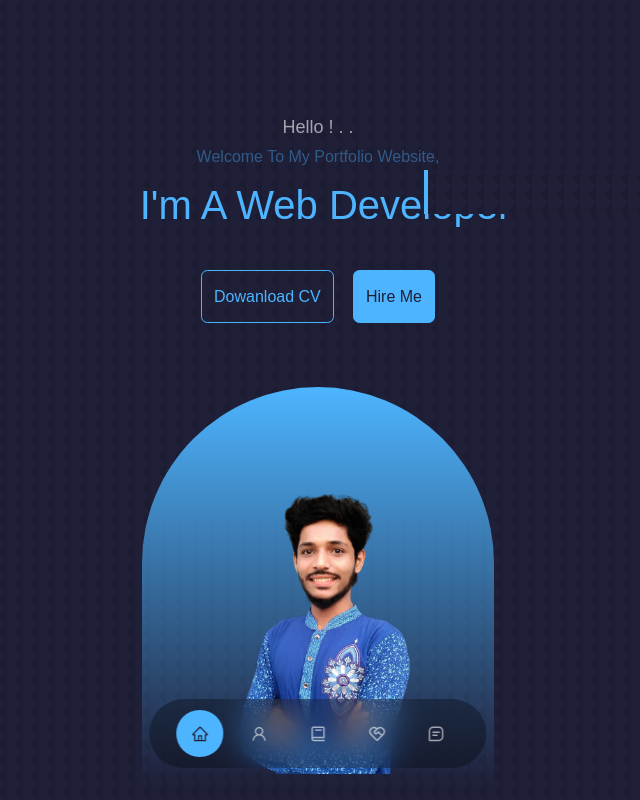
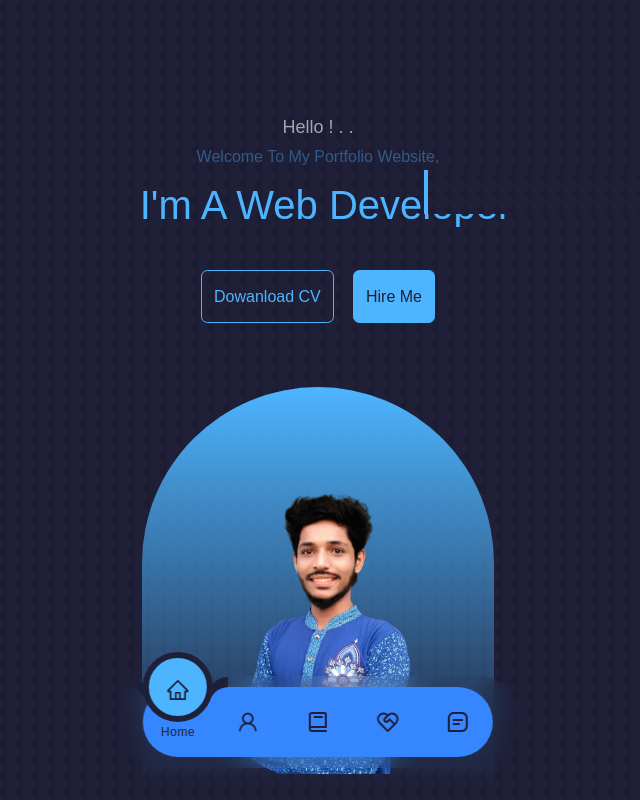
Before and after one commit to MrMADS28289/My-Portfolio-Website, a React (Create React App) app: page / in a window 1280 px wide. Shown: the top 800 px of the page, without its empty margins (322-962 px from the left). Built offline with nearby package versions, Linux system fonts and the light colour scheme.

Commit message:
Navbar animation is completed

```diff
--- a/src/Components/NavBar/NavBar.css
+++ b/src/Components/NavBar/NavBar.css
@@ -1,5 +1,4 @@
-nav {
-    background: rgba(0, 0, 0, 0.3);
+.nav-container {
     width: max-content;
     display: block;
     padding: 0.7rem 1.7rem;
@@ -8,25 +7,123 @@ nav {
     transform: translateX(-50%);
     bottom: 2rem;
     display: flex;
-    gap: 0.8rem;
-    border-radius: 3rem;
+    border-radius: 40px;
     backdrop-filter: blur(15px);
 }
 
-nav a {
-    background: transparent;
-    padding: 0.9rem;
-    border-radius: 50%;
+.navigation {
+    width: max-content;
+    height: 70px;
+    position: relative;
+    background: #3586ff;
     display: flex;
-    color: var(--color-light);
-    font-size: 1.1rem;
+    align-items: center;
+    border-radius: 40px;
+    backdrop-filter: blur(15px);
 }
 
-nav a:hover {
-    background: rgba(0, 0, 0, 0.3);
+.navigation ul {
+    display: flex;
+    width: 350px;
 }
 
-nav a.active {
-    background: var(--color-primary);
+.navigation ul li {
+    position: relative;
+    width: 70px;
+    z-index: 1;
+}
+
+.navigation ul li a {
+    position: relative;
+    display: flex;
+    justify-content: center;
+    align-items: center;
+    flex-direction: column;
+    width: 100%;
+    text-align: center;
+    font-weight: 400;
+}
+
+.navigation ul li a .icon {
+    position: relative;
+    display: block;
+    line-height: 75px;
+    font-size: 1.5em;
+    text-align: center;
+    transition: var(--transition);
     color: var(--color-bg);
 }
+
+.navigation ul li.active a .icon {
+    transform: translateY(-32px);
+}
+
+.navigation ul li a .text {
+    position: absolute;
+    color: var(--color-bg);
+    font-weight: 400;
+    font-size: 0.75em;
+    letter-spacing: 0.05em;
+    transition: var(--transition);
+    opacity: 0;
+    transform: translateY(10px);
+}
+
+.navigation ul li.active a .text {
+    opacity: 1;
+}
+
+.indicator {
+    position: absolute;
+    top: -50%;
+    width: 70px;
+    height: 70px;
+    background-color: var(--color-primary);
+    border-radius: 50%;
+    border: 6px solid var(--color-bg);
+    transition: var(--transition);
+}
+
+.indicator::before {
+    content: '';
+    position: absolute;
+    top: 50%;
+    left: -22px;
+    width: 20px;
+    height: 20px;
+    background: transparent;
+    border-top-right-radius: 20px;
+    box-shadow: 1px -10px 0 0 var(--color-bg);
+}
+
+.indicator::after {
+    content: '';
+    position: absolute;
+    top: 50%;
+    right: -22px;
+    width: 20px;
+    height: 20px;
+    background: transparent;
+    border-top-left-radius: 20px;
+    box-shadow: -1px -10px 0 0 var(--color-bg);
+}
+
+.navigation ul li:nth-child(1).active~.indicator {
+    transform: translateX(calc(70px * 0));
+}
+
+.navigation ul li:nth-child(2).active~.indicator {
+    transform: translateX(calc(70px * 1));
+}
+
+.navigation ul li:nth-child(3).active~.indicator {
+    transform: translateX(calc(70px * 2));
+}
+
+.navigation ul li:nth-child(4).active~.indicator {
+    transform: translateX(calc(70px * 3));
+}
+
+.navigation ul li:nth-child(5).active~.indicator {
+    transform: translateX(calc(70px * 4));
+}
--- a/src/Components/NavBar/NavBar.js
+++ b/src/Components/NavBar/NavBar.js
@@ -9,13 +9,45 @@ const NavBar = () => {
     const [activeNav, setActivNav] = useState('#')
 
     return (
-        <nav>
-            <a href="#" onClick={() => setActivNav('#')} className={activeNav === '#' ? 'active' : ''}><AiOutlineHome /></a>
-            <a href="#about" onClick={() => setActivNav('about')} className={activeNav === 'about' ? 'active' : ''}><AiOutlineUser /></a>
-            <a href="#expriences" onClick={() => setActivNav('expriences')} className={activeNav === 'expriences' ? 'active' : ''}><BiBook /></a>
-            <a href="#services" onClick={() => setActivNav('services')} className={activeNav === 'services' ? 'active' : ''}><RiServiceLine /></a>
-            <a href="#contact" onClick={() => setActivNav('contact')} className={activeNav === 'contact' ? 'active' : ''} ><BiMessageSquareDetail /></a>
-        </nav>
+        <div className='nav-container'>
+            <nav className='navigation'>
+                <ul>
+                    <li className={activeNav === '#' ? 'active' : ''}>
+                        <a href="/#" onClick={() => setActivNav('#')}>
+                            <span className="icon"><AiOutlineHome /></span>
+                            <span className="text">Home</span>
+                        </a>
+                    </li>
+
+                    <li onClick={() => setActivNav('about')} className={activeNav === 'about' ? 'active' : ''}>
+                        <a href="#about">
+                            <span className="icon"><AiOutlineUser /></span>
+                            <span className="text">About</span>
+                        </a>
+                    </li>
+
+                    <li onClick={() => setActivNav('expriences')} className={activeNav === 'expriences' ? 'active' : ''}>
+                        <a href="#expriences">
+                            <span className="icon"><BiBook /></span>
+                            <span className="text">Exprience</span>
+                        </a>
+                    </li>
+                    <li onClick={() => setActivNav('services')} className={activeNav === 'services' ? 'active' : ''}>
+                        <a href="#services">
+                            <span className="icon"><RiServiceLine /></span>
+                            <span className="text">Services</span>
+                        </a>
+                    </li>
+                    <li onClick={() => setActivNav('contact')} className={activeNav === 'contact' ? 'active' : ''}>
+                        <a href="#contact">
+                            <span className="icon"><BiMessageSquareDetail /></span>
+                            <span className="text">Contact</span>
+                        </a>
+                    </li>
+                    <div className="indicator"></div>
+                </ul>
+            </nav>
+        </div>
     );
 };
 
```
